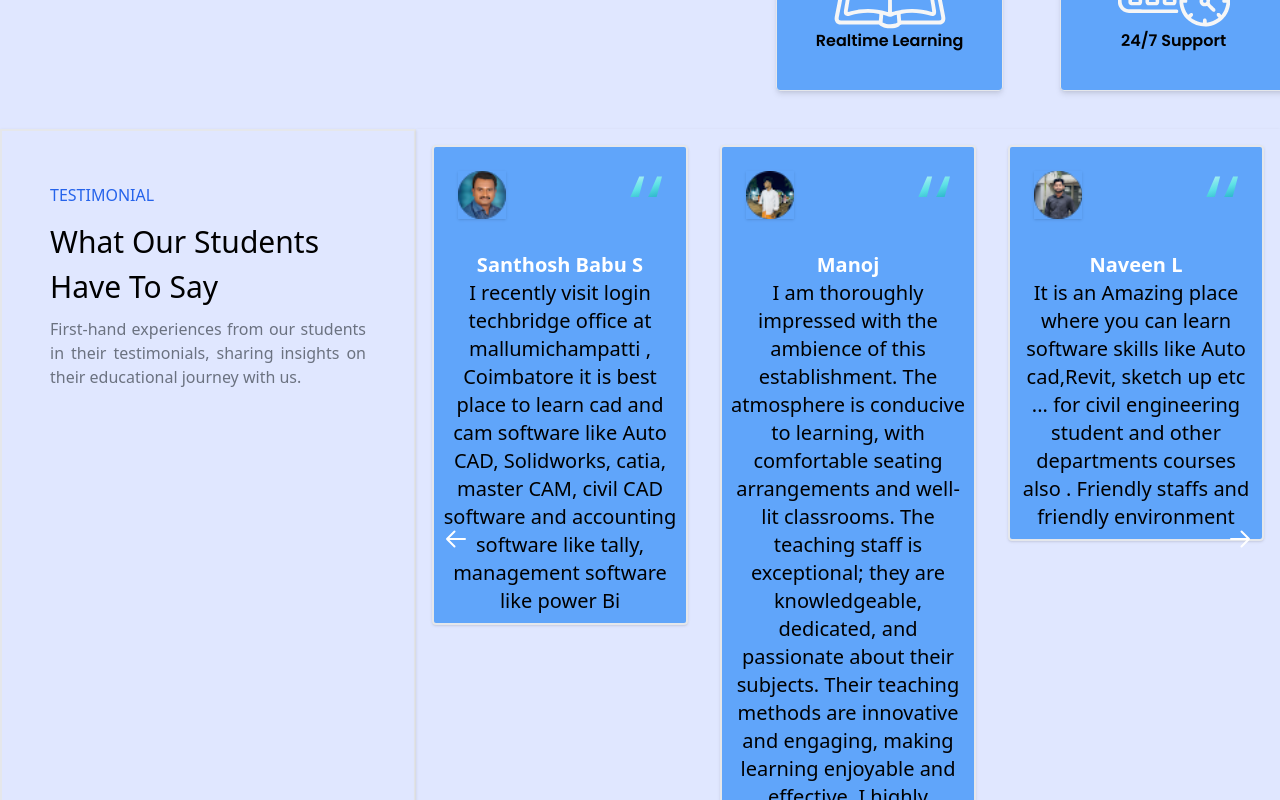
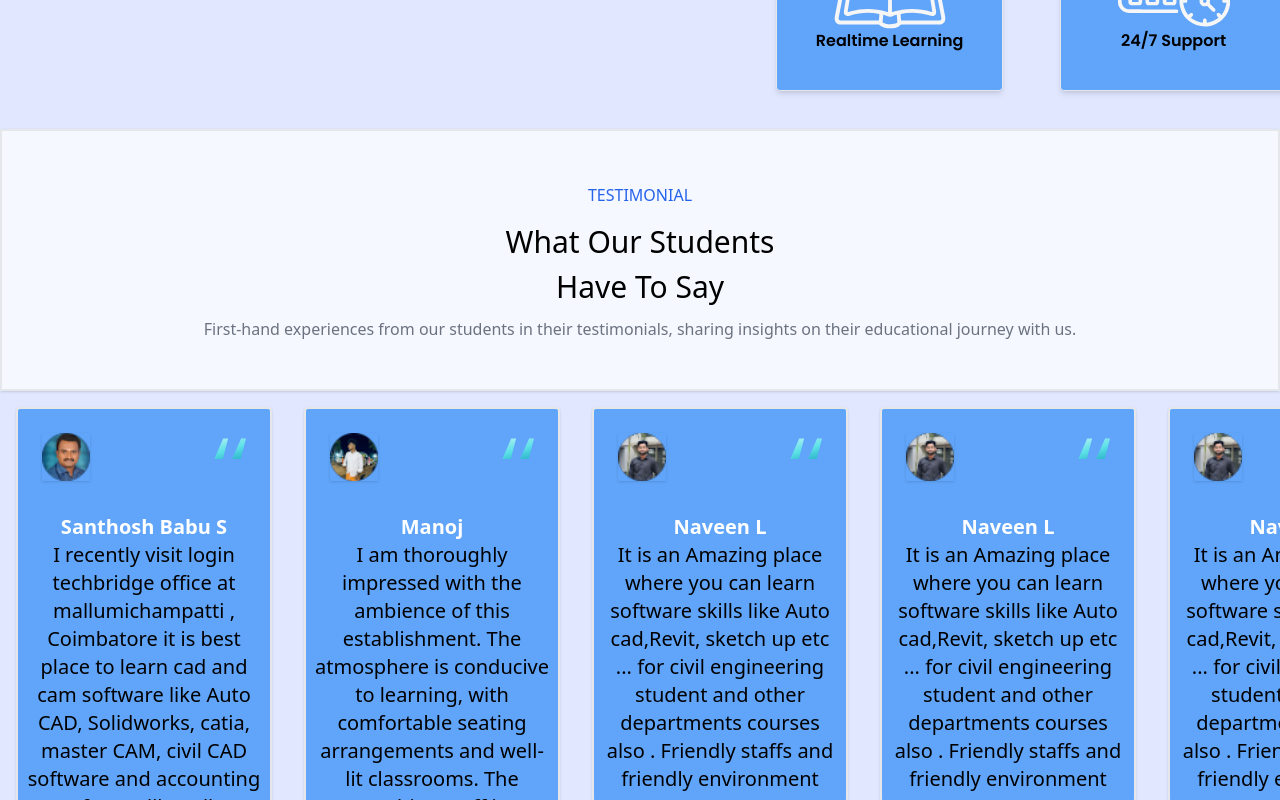
Before and after one commit to RAAMSRI2020/logintechbridge, a React (Vite) app: page / in a window 1280 px wide. Shown: the part 3660-4460 px from the top of the page. Built offline with nearby package versions, Linux system fonts and the light colour scheme; a web font is replaced by a local one.

Commit message:
Completed Carousel

```diff
--- a/src/components/Testimonial.jsx
+++ b/src/components/Testimonial.jsx
@@ -3,22 +3,22 @@ import { feedback } from "../constants"
 import { Carousel,IconButton } from "@material-tailwind/react";
 
 const Testimonial = () =>(
-    <section id='testimonial' className='w-full h-full flex md:flex-row flex-col'>
-      <div className='sm:w-[100vw] md:w-[50vw] w-screen flex flex-col items-start p-12 border-2 shadow space-y-2'>
+    <section id='testimonial' className='w-full h-full flex flex-col'>
+      <div className='sm:w-[100vw] w-screen flex flex-col  p-12 border-2 shadow space-y-2 relative z-10 bg-dimWhite items-center justify-center text-center'>
         <span className=' text-blue-600 leading-loose'>TESTIMONIAL</span>
         <p className='text-3xl leading-normal'>What Our Students <br className='sm:block hidden'/> Have To Say</p>
         <p className='text-wrap text-justify font-normal leading-normal text-gray-500'>First-hand experiences from our students in their testimonials, sharing insights on their educational journey with us.</p>
       </div>
-      <div className="w-70vw flex sm:flex-row flex-col items-start  justify-center relative shadow z-[1]">
-        <Carousel transition={{ duration: 1.5 }}
+      <div className="w-auto flex sm:flex-row flex-col items-start  justify-center relative shadow ">
+        <Carousel transition={{ duration: 2 }}
         className="rounded-xl"
         prevArrow={({ handlePrev }) => (
           <IconButton
             variant="text"
-            color="white"
+            color="cyan"
             size="lg"
             onClick={handlePrev}
-            className="!absolute top-2/4 left-4 -translate-y-2/4"
+            className="!absolute top-2/4 left-4 -translate-y-1/4"
           >
             <svg
               xmlns="http://www.w3.org/2000/svg"
@@ -39,10 +39,10 @@ const Testimonial = () =>(
         nextArrow={({ handleNext }) => (
           <IconButton
             variant="text"
-            color="white"
+            color="cyan"
             size="lg"
             onClick={handleNext}
-            className="!absolute top-2/4 !right-4 -translate-y-2/4"
+            className="!absolute top-2/4 !right-4 -translate-y-1/4"
           >
             <svg
               xmlns="http://www.w3.org/2000/svg"
--- a/src/constants/index.js
+++ b/src/constants/index.js
@@ -291,5 +291,26 @@ export const feedback = [{
         title: "",
         img: people3,
     },
+    {
+        id: "feedback-4",
+        content: "It is an Amazing place where you can learn software skills like Auto cad,Revit, sketch up etc ... for civil engineering student and other departments courses also . Friendly staffs and friendly environment",
+        name: "Naveen L",
+        title: "",
+        img: people3,
+    },
+    {
+        id: "feedback-5",
+        content: "It is an Amazing place where you can learn software skills like Auto cad,Revit, sketch up etc ... for civil engineering student and other departments courses also . Friendly staffs and friendly environment",
+        name: "Naveen L",
+        title: "",
+        img: people3,
+    },
+    {
+        id: "feedback-6",
+        content: "It is an Amazing place where you can learn software skills like Auto cad,Revit, sketch up etc ... for civil engineering student and other departments courses also . Friendly staffs and friendly environment",
+        name: "Naveen L",
+        title: "",
+        img: people3,
+    },
 
 ];
```
